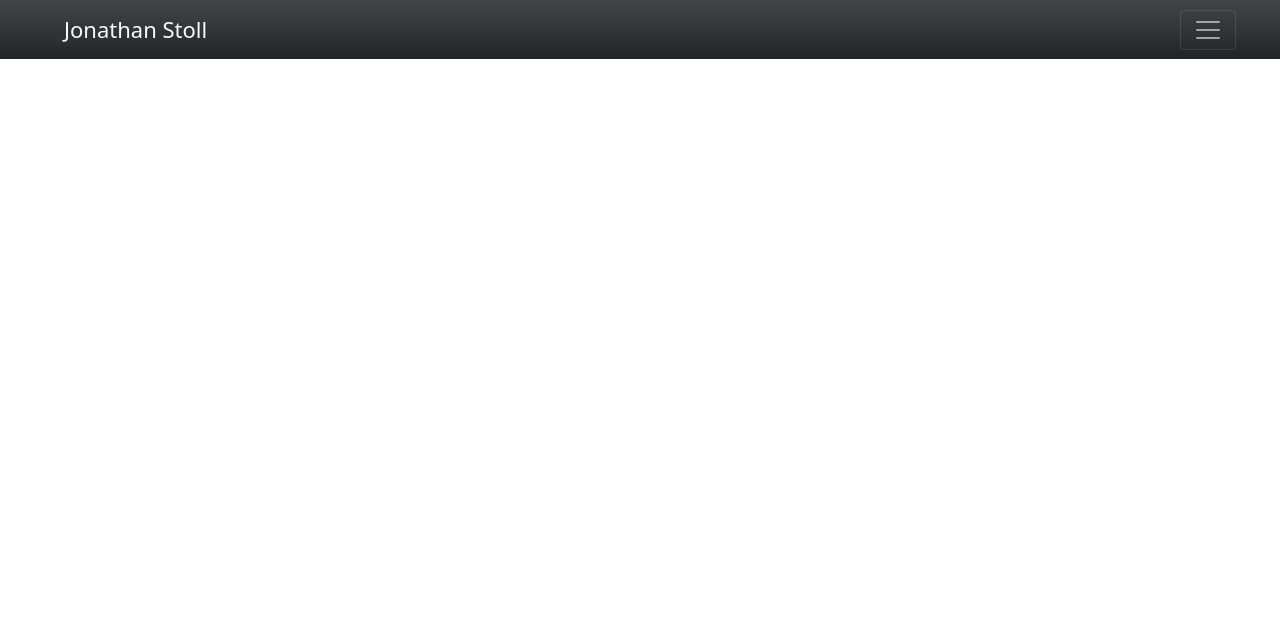
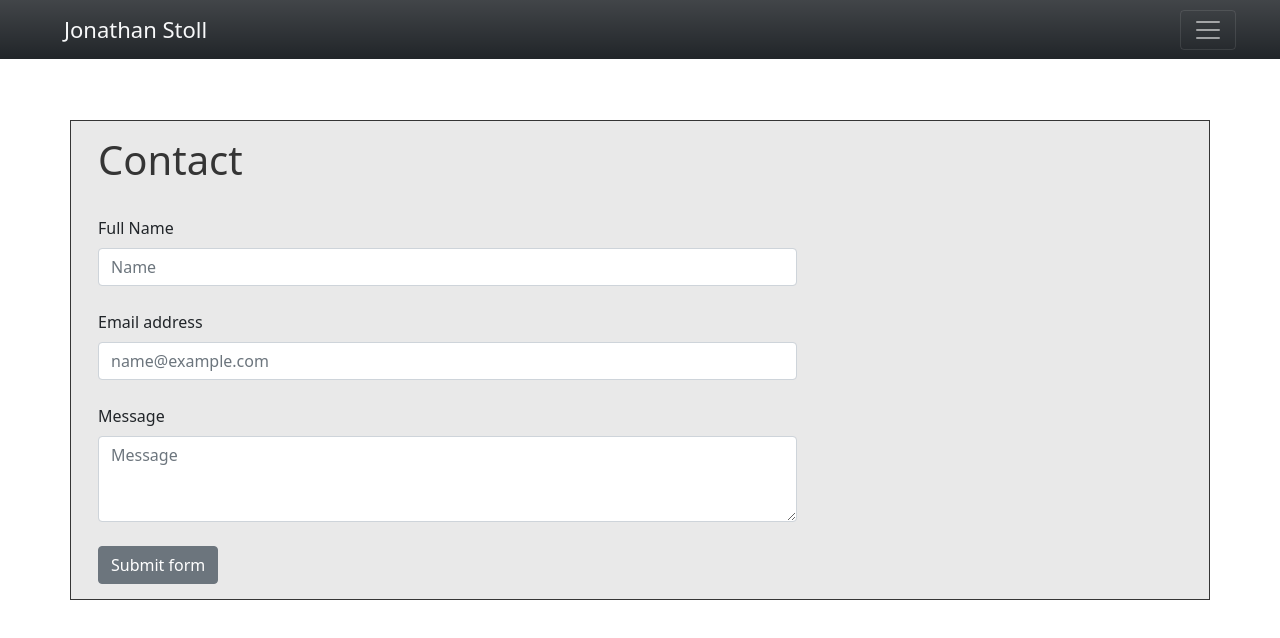
Before and after one commit to jonathanstoll0603/Jon-Stoll-Portfolio, a plain HTML site: page contact.html in a window 1280 px wide. Drawn offline with nearby package versions, Linux system fonts and the light colour scheme.

Commit message:
Created the contact page along with form validation

```diff
--- a/contact.html
+++ b/contact.html
@@ -27,7 +27,7 @@
                             <ul class="dropdown-menu" aria-labelledby="navbarDropdownMenuLink">
                                 <li><a class="dropdown-item" href="#aboutMe">About Me</a></li>
                                 <li><a class="dropdown-item" href="#portfolio">Portfolio</a></li>
-                                <li><a class="dropdown-item" href="#contactInformation">Contact Information</a></li>
+                                <li><a class="dropdown-item" href="#contactInformation">Contact</a></li>
                             </ul>
                         </li>
                     </ul>
@@ -37,6 +37,39 @@
 
   </header>
 
+  <main>
+        <form class="row g-3 needs-validation container container container-fluid">
+            <div class="row row-cols-1">
+                <div class="col mb-4">
+                    <h1>Contact</h1>
+                </div>
+            </div>
+            <div class="row row-cols-1">
+                <div class="col-md-8 mb-4">
+                    <label for="validationDefault01" class="form-label">Full Name</label>
+                    <input type="text" class="form-control" id="validationDefault01" placeholder="Name" required>
+                </div>
+            </div>
+            <div class="row row-cols-1">
+                <div class="col-md-8 mb-4">
+                    <label for="validationDefaultEmailAddress" class="form-label">Email address</label>
+                    <input type="email" class="form-control" id="validationDefaultEmailAddress" placeholder="name@example.com" required>
+                </div>
+            </div>
+            <div class="row row-cols-1">
+                <div class="col-md-8 mb-4">
+                    <label for="validationDefault02" class="form-label">Message</label>
+                    <textarea class="form-control" id="validationDefault02" rows="3" placeholder="Message" required></textarea>
+                </div>
+            </div>
+            <div class="row row-cols-1">
+                <div class="col-md-8">
+                    <button class="btn btn-secondary" type="submit">Submit form</button>
+                </div>
+            </div>
+        </form>
+  </main>
+
     <script src="https://cdn.jsdelivr.net/npm/bootstrap@5.0.0-beta1/dist/js/bootstrap.bundle.min.js" integrity="sha384-ygbV9kiqUc6oa4msXn9868pTtWMgiQaeYH7/t7LECLbyPA2x65Kgf80OJFdroafW" crossorigin="anonymous"></script>
 
 </body>
```
